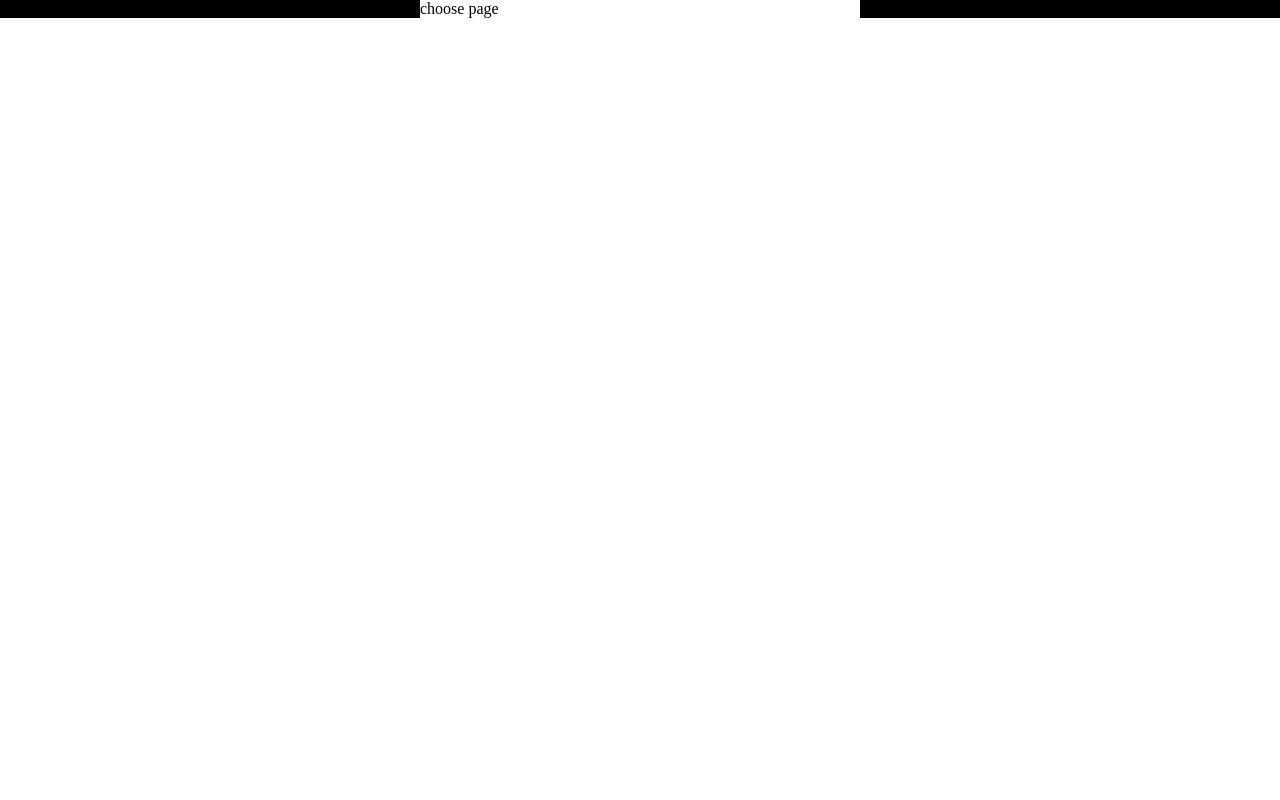
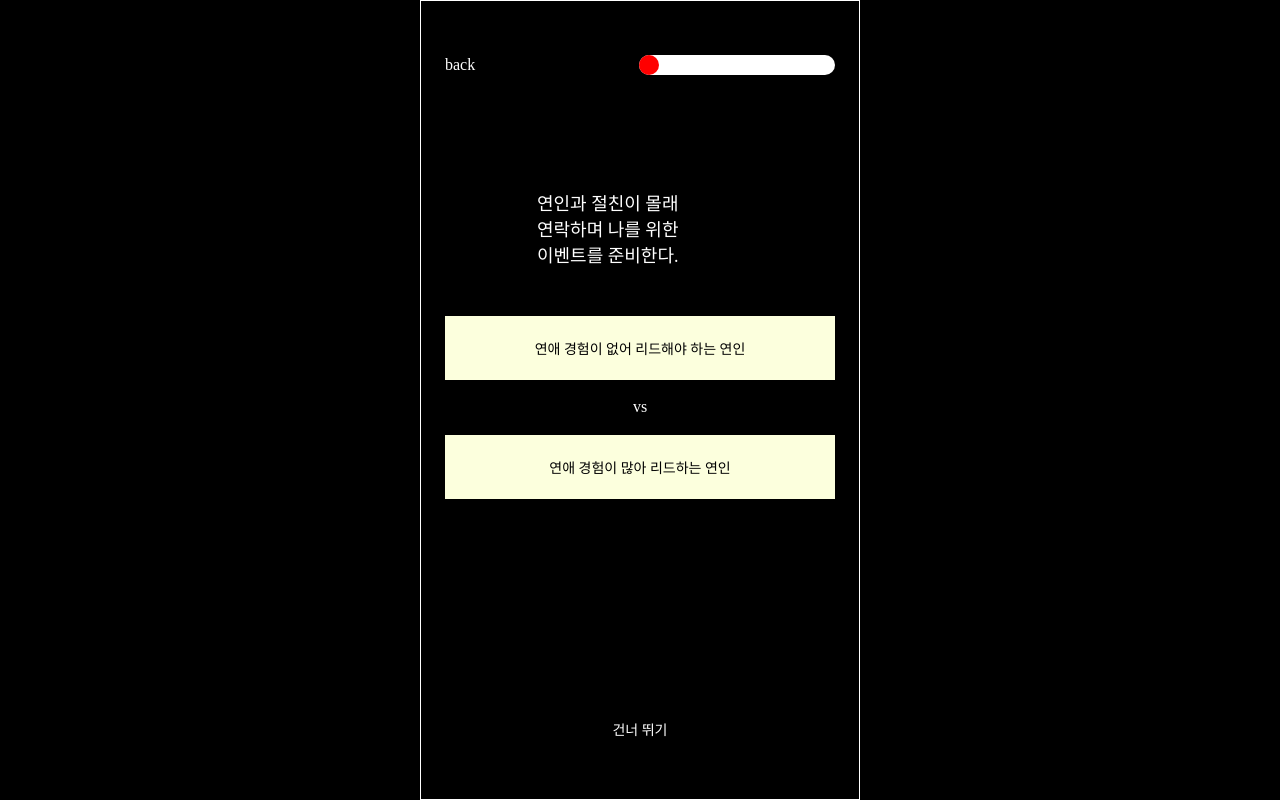
Before and after one commit to cheong-gu/byenolan, a Next.js app: page /survay/choose in a window 1280 px wide. Built offline with nearby package versions, Linux system fonts and the light colour scheme.

Commit message:
survay/choose 레이아웃

```diff
--- a/src/app/survay/choose/components/MyComponents.tsx
+++ /dev/null
@@ -1,3 +0,0 @@
-export default function MyComponents(){
-     return <>my components</>
-}
--- /dev/null
+++ b/src/app/survay/choose/components/ProgressBar.tsx
@@ -0,0 +1,78 @@
+import styled from "@emotion/styled";
+
+const ProgressBox = styled.span`
+  /* background-color: #fff; */
+  /* width: 196px; */
+  /* border-radius: 99px; */
+  /* box-shadow: 0 1px 3px 0 rgba(0, 0, 0, 0.12), 0 2px 1px 0 rgba(0, 0, 0, 0.12); */
+  height: 48px;
+  display: flex;
+  /* padding: 1rem; */
+`;
+
+const BarContainer = styled.div`
+  position: relative;
+  height: 100%;
+  flex: 0 0 30%;
+  margin: 0 auto;
+
+  display: flex;
+  align-items: center;
+  justify-content: center;
+  ul {
+    position: relative;
+    padding: 0;
+    list-style: none;
+    width: 196px;
+    li {
+      background-color: #fff;
+      height: 20px;
+      border-radius: 10px;
+      .bar {
+        position: absolute;
+        /* border-top-left-radius: 10px;
+        border-top-right-radius: 0;
+        border-bottom-left-radius: 10px;
+        border-bottom-right-radius: 0; */
+        border-radius: 10px;
+        background-color: red;
+        height: 20px;
+        /* &:after {
+          -webkit-box-sizing: border-box;
+          box-sizing: border-box;
+          content: "";
+          width: 27px;
+          height: 27px;
+          position: absolute;
+          top: -3px;
+          right: -5px;
+          border-radius: 50%;
+          background-color: #607d8b;
+        } */
+      }
+      .css-progressbar {
+        width: 10%;
+        -moz-animation: css-progressbar 2s ease-out;
+        -webkit-animation: css-progressbar 2s ease-out;
+      }
+    }
+  }
+`;
+
+export default function ProgressBar() {
+  return (
+    <>
+      {/* <progress value="1" max="12"></progress> */}
+
+      <ProgressBox>
+        <BarContainer>
+          <ul>
+            <li>
+              <span className="css-progressbar bar"></span>
+            </li>
+          </ul>
+        </BarContainer>
+      </ProgressBox>
+    </>
+  );
+}
--- /dev/null
+++ b/src/app/survay/choose/components/Question.tsx
@@ -0,0 +1,106 @@
+import { useRecoilState, useRecoilValue, useSetRecoilState } from "recoil";
+import Button from "@/components/Button";
+import styled from "@emotion/styled";
+import { questionState } from "@/store/survay_choose/atoms";
+import { useState } from "react";
+
+const QuestionBox = styled.div`
+  width: 100%;
+`;
+
+const QuestionTitle = styled.div`
+  margin: 0 auto;
+  max-width: 206px;
+  font-size: 18px;
+  color: white;
+`;
+
+const SelectBox = styled.div`
+  height: 220px;
+  margin: 30px 0;
+  display: flex;
+  flex-direction: column;
+  justify-content: space-evenly;
+  div {
+    text-align: center;
+    color: white;
+  }
+`;
+
+export default function Question() {
+  const [rate1, setRate1] = useState<string>();
+  const [rate2, setRate2] = useState<string>();
+  const [question, setQuestion] = useRecoilState(questionState); // useState와 같지만, useRecoilState를 사용하여 다른 파일에 있는 아톰을 읽을 수 있다.
+  const currentQuestion = useRecoilValue(questionState);
+  const questionHandler = useSetRecoilState(questionState);
+
+  const clickQuestion = (e: React.MouseEvent<HTMLButtonElement>) => {
+    const percentage1 = "51%";
+    const percentage2 = "49%";
+    const target = e.target as HTMLInputElement;
+
+    setRate1(percentage1);
+    setRate2(percentage2);
+
+    if (target.classList[0] === "first") {
+      questionHandler((prev) => {
+        return {
+          ...prev,
+          answer: "o",
+        };
+      });
+    } else if (target.classList[0] === "second") {
+      questionHandler((prev) => {
+        return {
+          ...prev,
+          answer: "x",
+        };
+      });
+    }
+  };
+
+  return (
+    <QuestionBox>
+      <QuestionTitle>
+        연인과 절친이 몰래 연락하며 나를 위한 이벤트를 준비한다.
+      </QuestionTitle>
+      <SelectBox>
+        <Button
+          width="100%"
+          height="64px"
+          fontColor="black"
+          fontSize="14px"
+          borderRadius="0"
+          buttonColor="beige"
+          className="first"
+          onClick={(e) => clickQuestion(e)}
+        >
+          {/* 연애 경험이 없어 리드해야 하는 연인 + {rate1} */}
+          {rate1
+            ? currentQuestion.answer === "o"
+              ? `V 연애 경험이 없어 리드해야 하는 연인  ${rate1}`
+              : `연애 경험이 없어 리드해야 하는 연인  ${rate1}`
+            : "연애 경험이 없어 리드해야 하는 연인"}
+        </Button>
+        <div>vs</div>
+        <Button
+          width="100%"
+          height="64px"
+          fontColor="black"
+          fontSize="14px"
+          borderRadius="0"
+          buttonColor="beige"
+          className="second"
+          onClick={clickQuestion}
+        >
+          {/* 연애 경험이 많아 리드하는 연인 + {rate2} */}
+          {rate2
+            ? currentQuestion.answer === "x"
+              ? `V 연애 경험이 많아 리드하는 연인  ${rate2}`
+              : `연애 경험이 많아 리드하는 연인 ${rate2}`
+            : "연애 경험이 많아 리드하는 연인"}
+        </Button>
+      </SelectBox>
+    </QuestionBox>
+  );
+}
--- a/src/app/survay/choose/page.tsx
+++ b/src/app/survay/choose/page.tsx
@@ -1,3 +1,63 @@
+"use client";
+
+import styled from "@emotion/styled";
+import { useRouter } from "next/navigation";
+import ProgressBar from "./components/ProgressBar";
+import Question from "./components/Question";
+import Button from "@/components/Button";
+
+const ChooseBox = styled.div`
+  width: 100%;
+  height: 800px;
+  background-color: black;
+  padding: 40px 24px;
+  border: 0.5px solid white;
+`;
+
+const InnerContainer = styled.div`
+  display: flex;
+  flex-direction: column;
+`;
+
+const TopLine = styled.div`
+  display: flex;
+  justify-content: space-between;
+  margin-bottom: 100px;
+  span {
+    display: flex;
+    align-items: center;
+    color: white;
+    cursor: pointer;
+  }
+`;
+
+const MidLine = styled.div`
+  margin-bottom: 150px;
+`;
+
 export default function ChoosePage() {
-  return <>choose page</>;
+  const router = useRouter();
+
+  return (
+    <ChooseBox>
+      <InnerContainer>
+        <TopLine>
+          <span onClick={() => router.back()}>back</span>
+          <ProgressBar />
+        </TopLine>
+        <MidLine>
+          <Question />
+        </MidLine>
+        <Button
+          width="100%"
+          height="64px"
+          fontColor="white"
+          fontSize="14px"
+          buttonColor="black"
+        >
+          건너 뛰기
+        </Button>
+      </InnerContainer>
+    </ChooseBox>
+  );
 }
--- a/src/components/Palette.ts
+++ b/src/components/Palette.ts
@@ -8,6 +8,7 @@ export const palette = {
     violet: "#EE82EE",
     white: "#FFFFFF",
     black: "#000000",
+    beige: "#fcffdd"
   };
 
   export type PaletteKeyTypes = keyof typeof palette;
--- a/src/store/survay_choose/atoms.ts
+++ b/src/store/survay_choose/atoms.ts
@@ -1,6 +1,6 @@
 import { atom } from "recoil";
 
-export const questoinState = atom({
-  key: "questoinState",
+export const questionState = atom({
+  key: "questionState",
   default: [] as QuestionType[],
 });
--- a/src/store/survay_choose/atoms.type.ts
+++ b/src/store/survay_choose/atoms.type.ts
@@ -1,4 +1,5 @@
-interface QuestionType  {
+interface QuestionType {
      no : number,
      answer : any,
+     rate : any
 };
```
Also changed, not shown: src/app/survay/info/page.tsx (+31 -12 lines), src/store/survay_choose/selectors.ts (+4 -4 lines), 1 other file (tests, documents, lock files or other folders).
